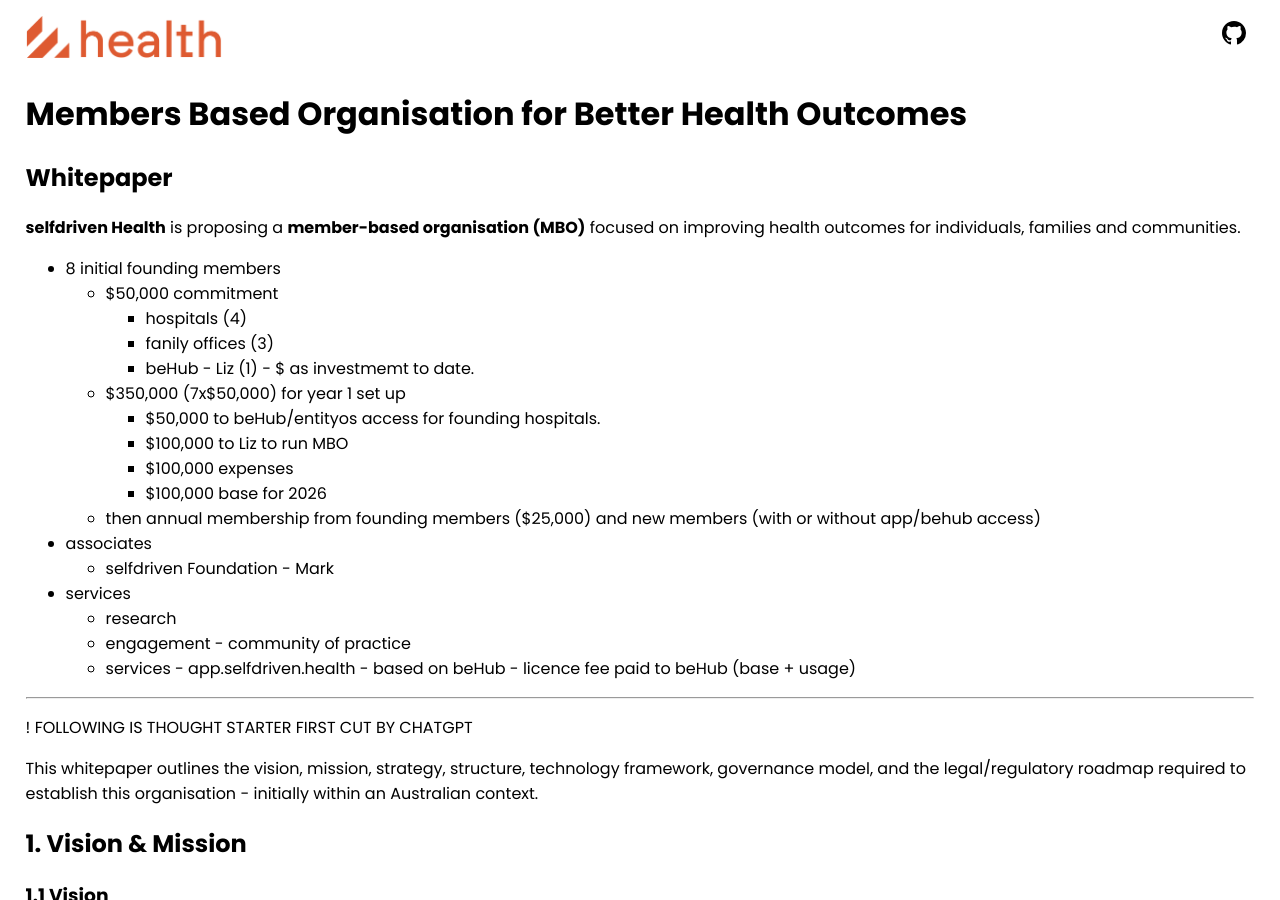
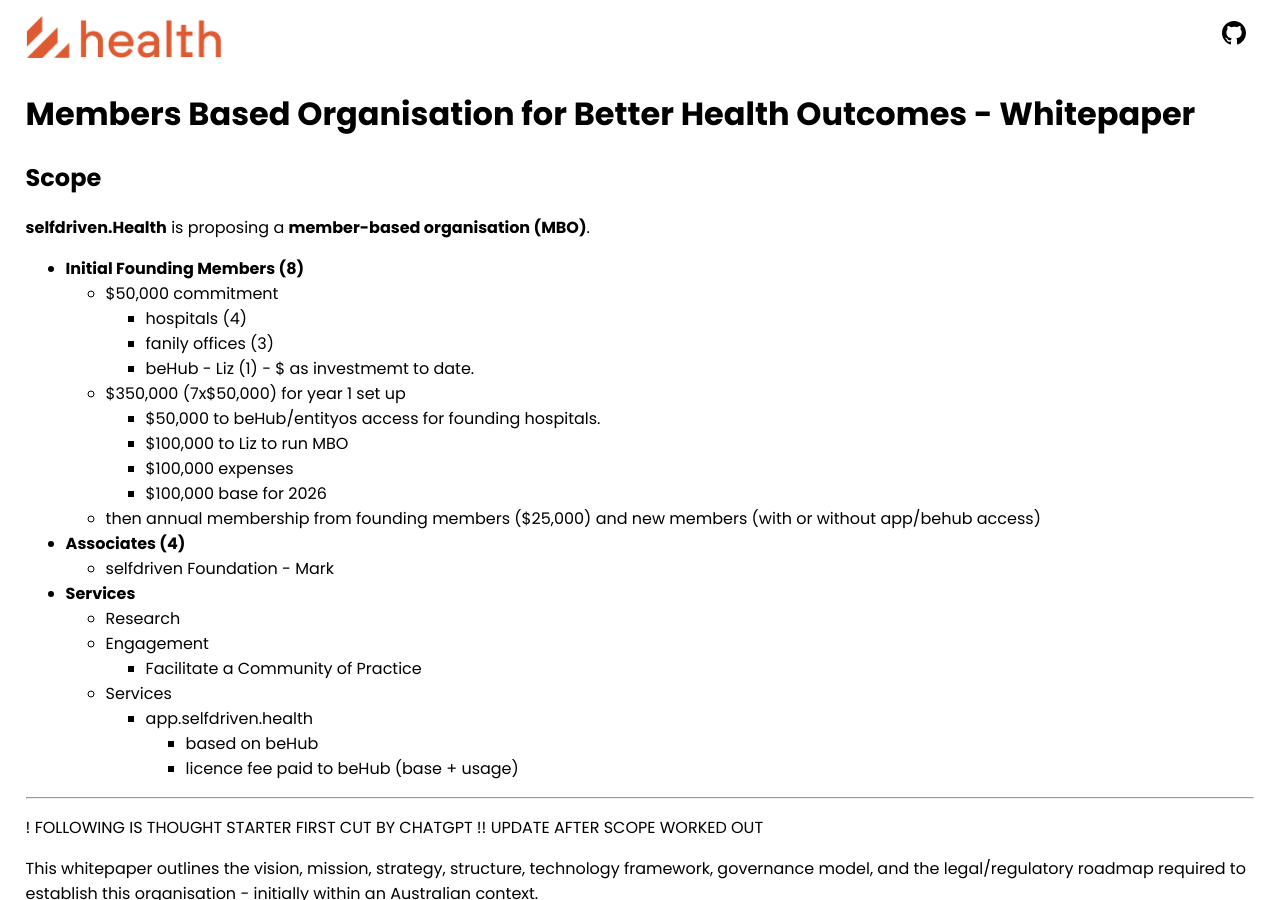
Before and after one commit to selfdriven-foundation/selfdriven-health, a Jekyll site: the page built from docs/pages/organisation-whitepaper.md, in a window 1280 px wide and 900 px high. Built offline with Jekyll 4.4.1, drawn with Linux system fonts in a browser that asks for light colours.

Commit message:
Update organisation-whitepaper.md

```diff
--- a/docs/pages/organisation-whitepaper.md
+++ b/docs/pages/organisation-whitepaper.md
@@ -4,13 +4,13 @@
 permalink: /organisation/whitepaper/
 ---
 
-# Members Based Organisation for Better Health Outcomes
+# Members Based Organisation for Better Health Outcomes - Whitepaper
 
-## Whitepaper
+## Scope
 
-**selfdriven Health** is proposing a **member-based organisation (MBO)** focused on improving health outcomes for individuals, families and communities.
+**selfdriven.Health** is proposing a **member-based organisation (MBO)**.
 
-- 8 initial founding members
+- **Initial Founding Members (8)**
     - $50,000 commitment
         - hospitals (4)
         - fanily offices (3)
@@ -23,17 +23,22 @@
     - then annual membership
 from founding members ($25,000) and new members (with or without app/behub access)
 
-- associates
+- **Associates (4)**
     - selfdriven Foundation - Mark
 
-- services
-    - research
-    - engagement - community of practice
-    - services - app.selfdriven.health - based on beHub - licence fee paid to beHub (base + usage)
+- **Services**
+    - Research
+    - Engagement
+        - Facilitate a Community of Practice
+    - Services
+        - app.selfdriven.health
+            - based on beHub
+            - licence fee paid to beHub (base + usage)
 
 ---
 
 ! FOLLOWING IS THOUGHT STARTER FIRST CUT BY CHATGPT
+!! UPDATE AFTER SCOPE WORKED OUT
 
 This whitepaper outlines the vision, mission, strategy, structure, technology framework, governance model, and the legal/regulatory roadmap required to establish this organisation - initially within an Australian context.
 
```
